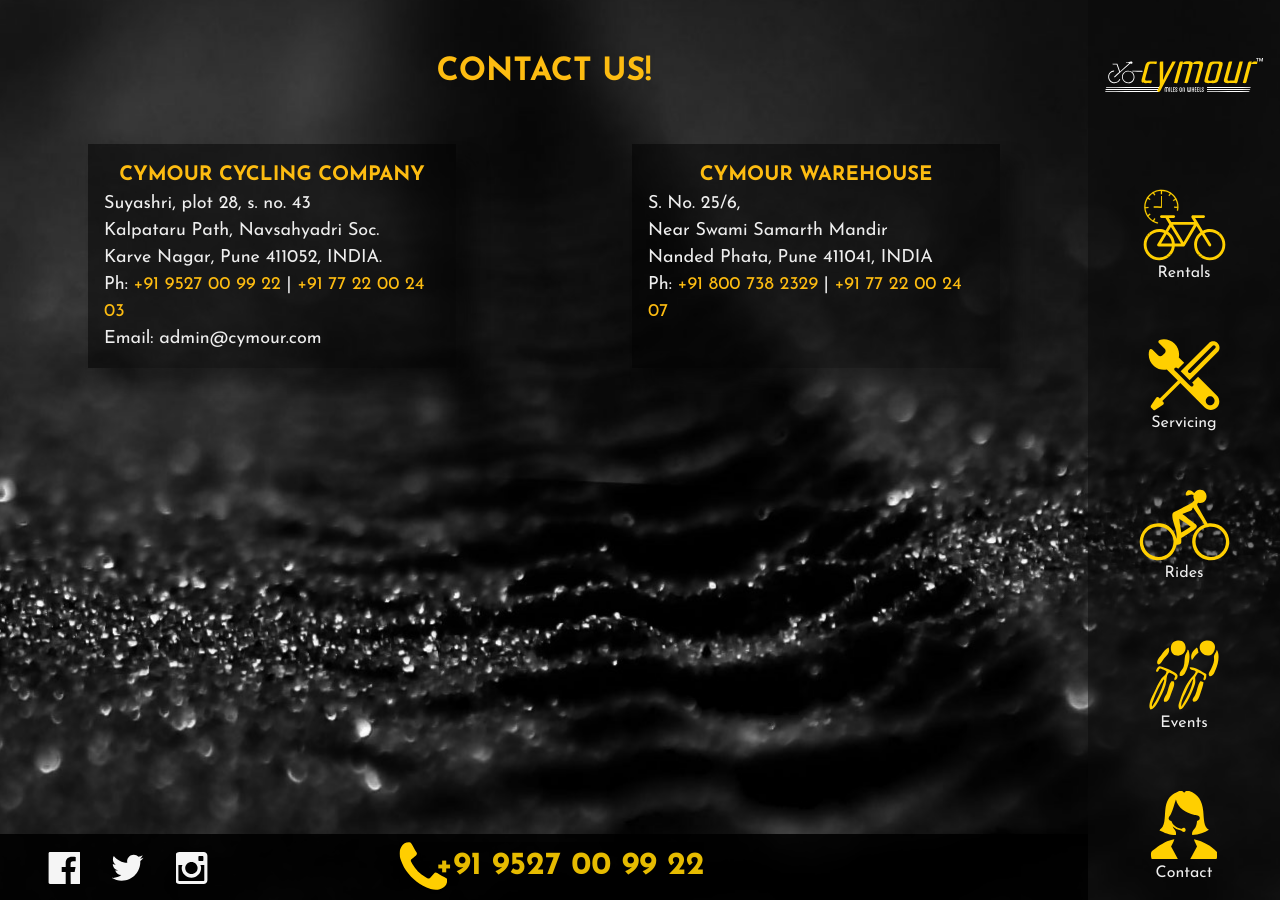
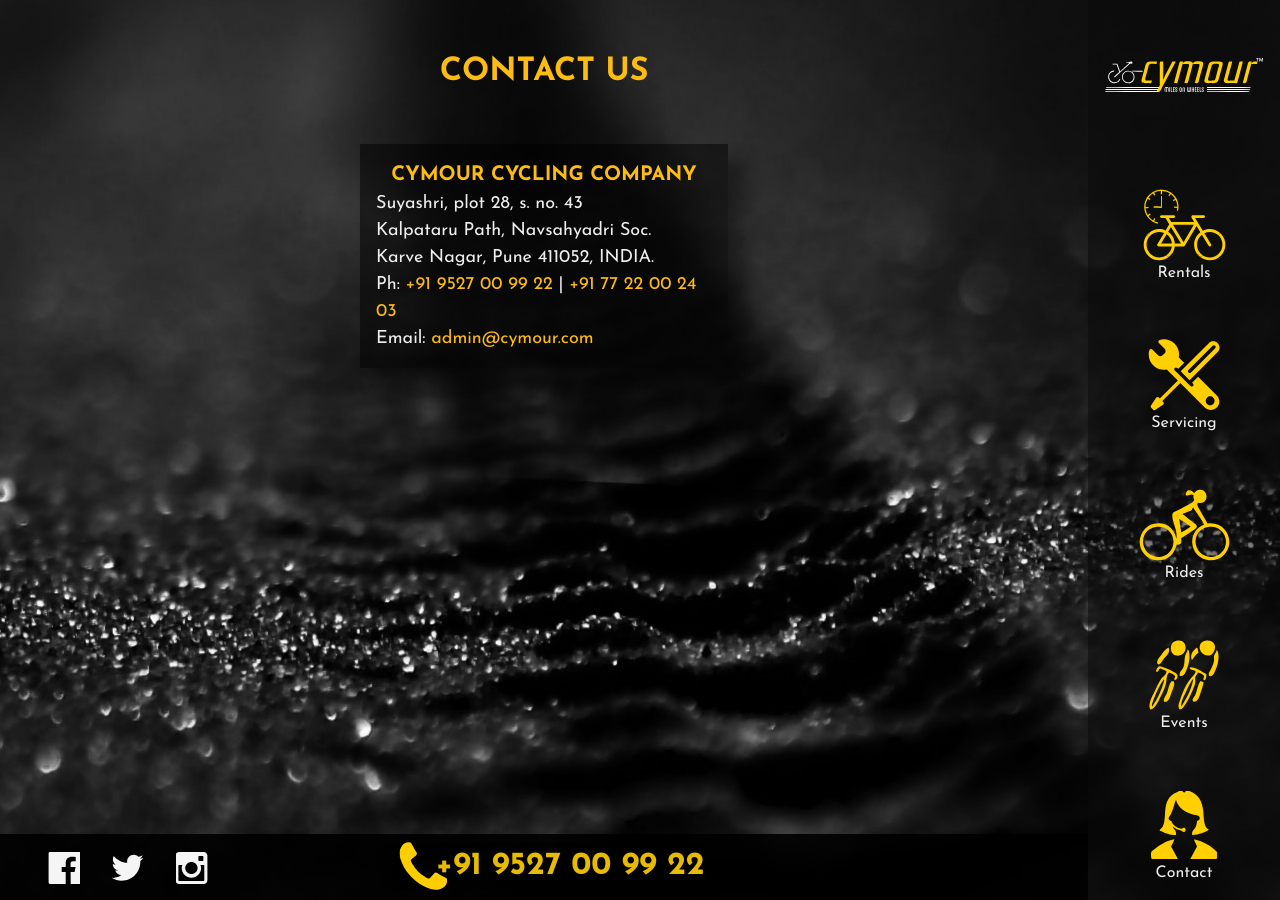
Before and after one commit to guttikar/cymour15, a Jekyll site: the page built from contact.html, in a window 1280 px wide. Built offline with Jekyll 4.4.1, drawn with Linux system fonts in a browser that asks for light colours; nearby versions of some CDN libraries.

```diff
--- a/contact.html
+++ b/contact.html
@@ -3,7 +3,7 @@ layout: default
 title: Contact for Cycle Rentals, Cycle Servicing, Cycle Rides, Cycling Trips, Cycling Events, Cycle Retails
 ---
 <section class="contactus">
-	<h1>Contact US!</h1>
+	<h1>Contact Us</h1>
 	<div class="offices">
 		<div class="location">
 			<h2>Cymour Cycling Company</h2>
@@ -12,11 +12,11 @@ title: Contact for Cycle Rentals, Cycle Servicing, Cycle Rides, Cycling Trips, C
 			Kalpataru Path, Navsahyadri Soc.<br>
 			Karve Nagar, Pune 411052, INDIA.<br>
 			Ph: <a href="tel: +91 9527 00 99 22">+91 9527 00 99 22</a> | <a href="tel: +91 77 22 00 24 03">+91 77 22 00 24 03</a><br>
-			Email: admin@cymour.com
+			Email: <a href="mailto:admin@cymour.com">admin@cymour.com</a>
 			</address>
 		</div>
 
-		<div class="location">
+		<!-- <div class="location">
 			<h2>Cymour Warehouse</h2>
 			<address>
 				S. No. 25/6, <br>
@@ -24,7 +24,7 @@ title: Contact for Cycle Rentals, Cycle Servicing, Cycle Rides, Cycling Trips, C
 				Nanded Phata, Pune 411041, INDIA<br>
 				Ph: <a href="tel: +91 800 738 2329">+91 800 738 2329</a> | <a href="tel: +91 77 22 00 24 07">+91 77 22 00 24 07</a>
 			</address>
-		</div>
+		</div> -->
 
 	</div>
 </section>
```
